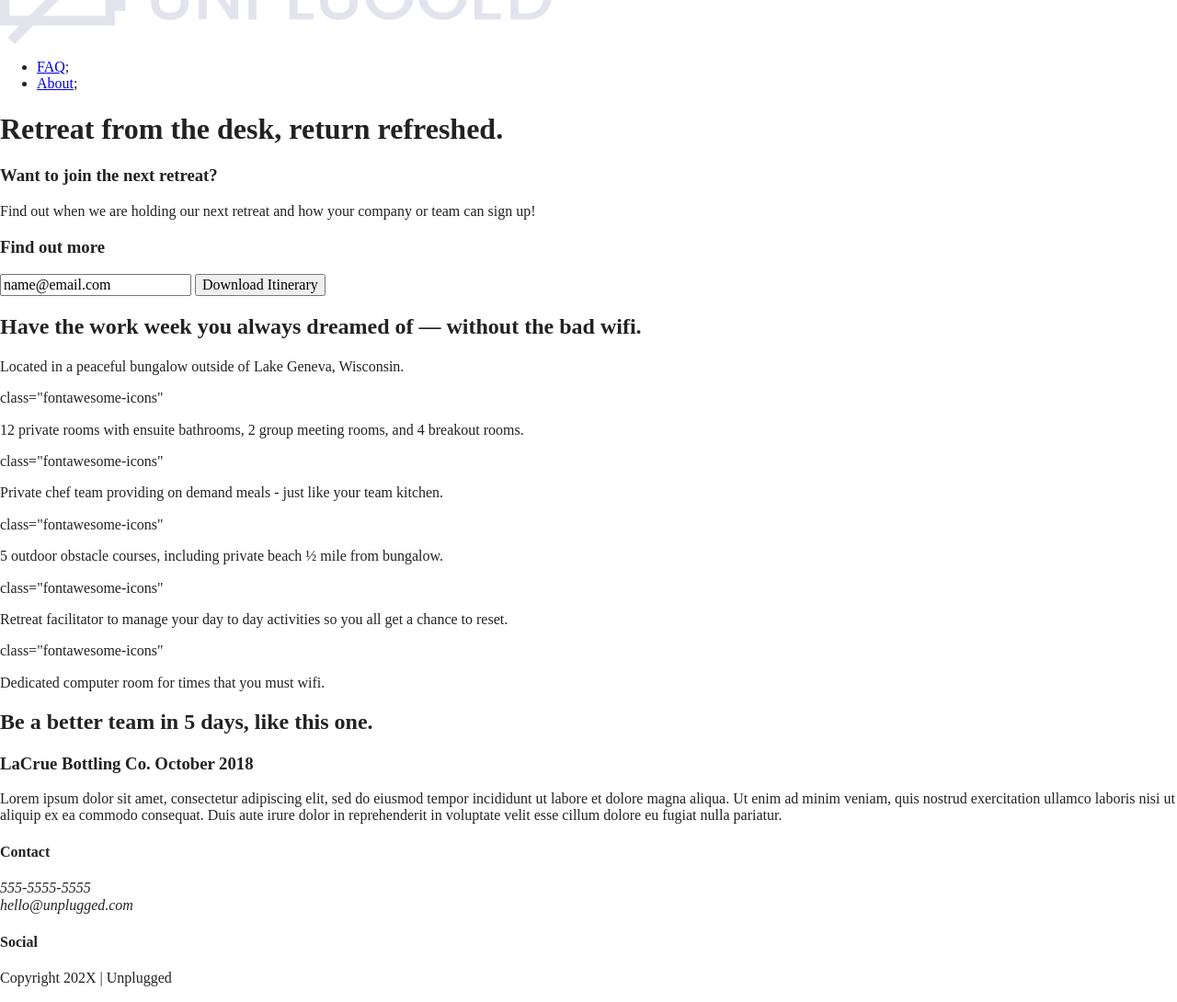
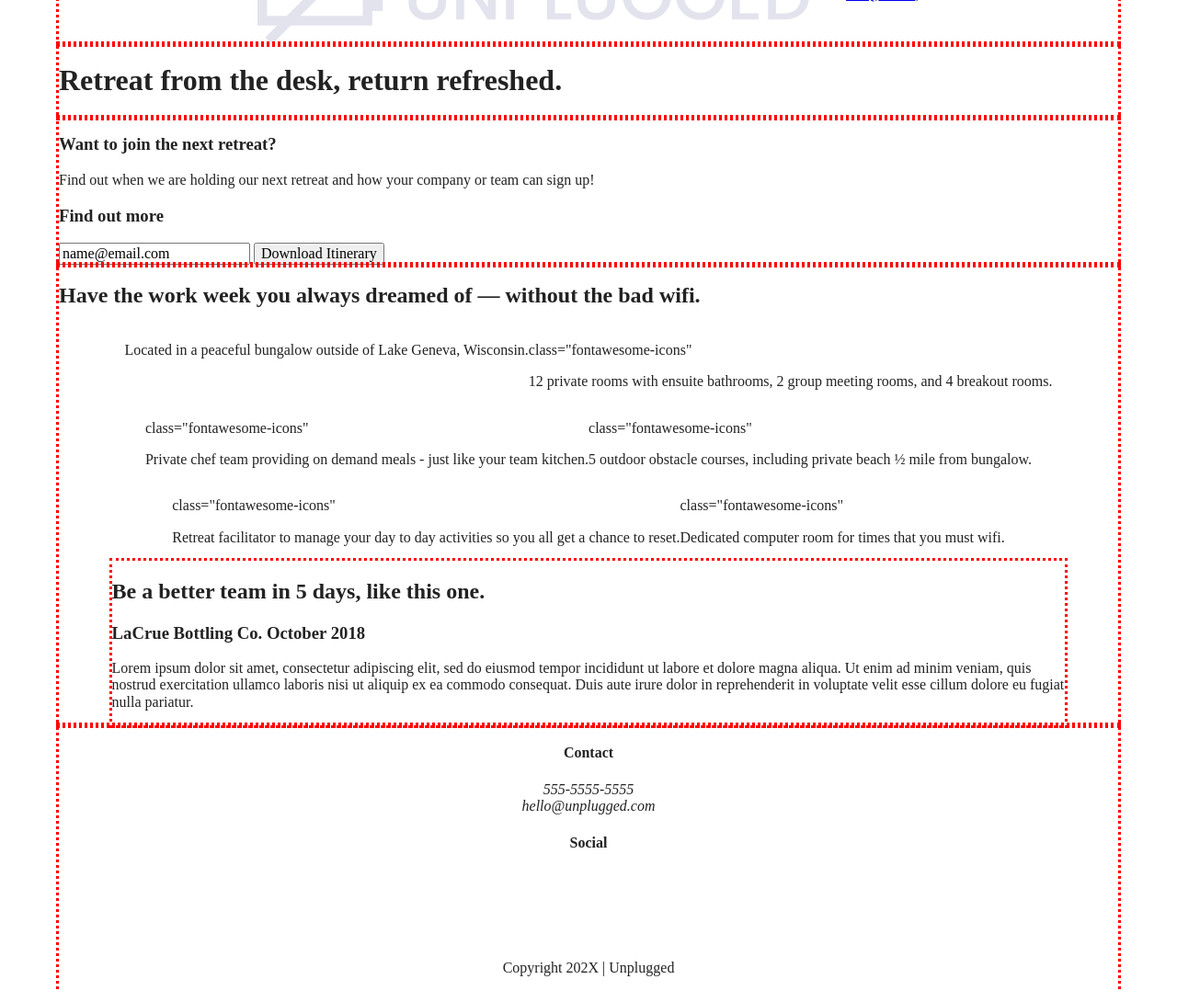
Before and after one commit to Wesley-Alan/unplugged, a website built with Parcel: page index.html in a window 1280 px wide. Shown: the part 60-1150 px from the top of the page at 92% size. Built offline with nearby package versions, Linux system fonts and the light colour scheme.

Commit message:
Added flexbox to all 3 pages

```diff
--- a/css/main.css
+++ b/css/main.css
@@ -86,8 +86,136 @@ textarea {
 /* ==========================================================================
    Author's custom styles
    ========================================================================== */
+.content-wrapper {
+  outline: 3px dotted red;
+  width: 90%;
 
-/* ==========================================================================
+}
+
+   header {
+  display: flex;
+  justify-content: center;
+}
+
+header .content-wrapper {
+  display: flex;
+  justify-content: center;
+  align-items: center;
+  flex-flow: row wrap;
+
+}
+
+header nav ul {
+  display: flex;
+  justify-content: space-around;
+
+}
+
+footer {
+  display: flex;
+  flex-direction: column;
+  align-items: center;
+  text-align: center;
+}
+
+footer .social-icons {
+  display: flex;
+  justify-content: space-around;
+  align-items: center;
+
+}
+
+footer .social p {
+  display: flex;
+  justify-content: center;
+  align-items: center;
+}
+
+.hero-area {
+  display: flex;
+  justify-content: center;
+}
+
+aside {
+  display: flex;
+  justify-content: center;
+}
+
+.features {
+  display: flex;
+  justify-content: center;
+}
+
+.features .features-items {
+  display: flex;
+  justify-content: center;
+  align-items: flex-start;
+  flex-flow: row wrap;
+
+}
+
+.reviews {
+  display: flex;
+  justify-content: center;
+}
+
+
+
+/* ==============================================================================
+====================================================================================
+  About Page
+  ==============================================================================
+====================================================================================
+  === */
+
+  .mission {
+    display: flex;
+  justify-content: center;
+  }
+
+
+  .contact-section {
+    display: flex;
+    justify-content: center;
+
+  }
+
+
+
+
+
+
+
+  /* ==============================================================================
+  ====================================================================================
+    Faq Page
+    ==============================================================================
+  ====================================================================================
+    === */
+
+    .faq {
+      display: flex;
+      justify-content: center;
+    }
+
+    .faq .content-wrapper {
+      display: flex;
+      justify-content: center;
+      align-items: flex-start;
+      flex-flow: row wrap;
+
+    }
+
+
+
+
+
+
+
+
+
+
+    /* ==========================================================================
    Helper classes
    ========================================================================== */
 
--- a/index.html
+++ b/index.html
@@ -27,7 +27,7 @@
   <!-- Add your site or application content here -->
   <header>
     <div class="content-wrapper">
-      <a href="#"><img src="../img/unpluggedlogo.png" alt="unplugged logo"></a>
+      <a href="#"><img src="img/unpluggedlogo.png" alt="unplugged logo"></a>
       <div class="header-divider"></div>
       <nav>
         <ul>
```
